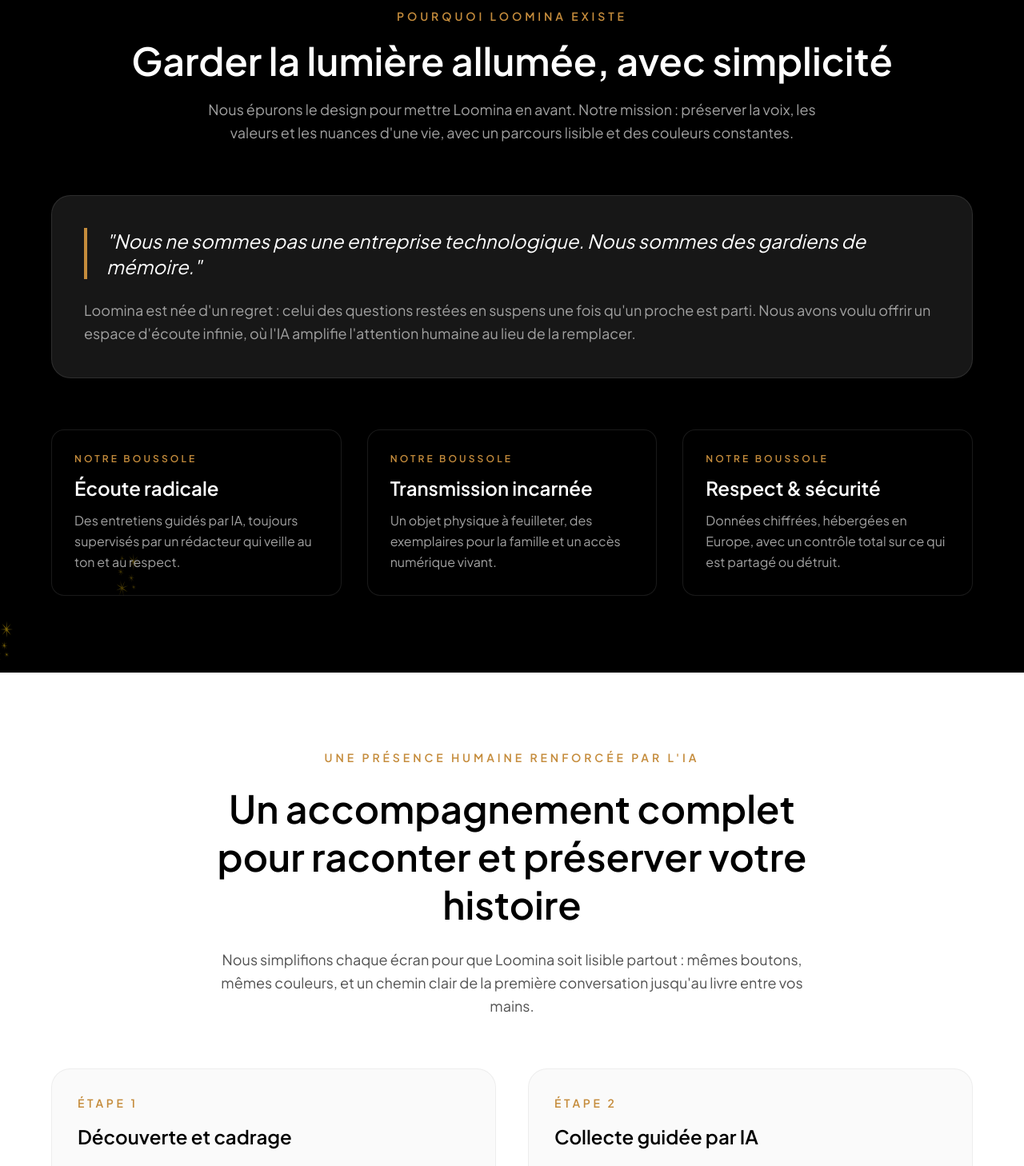
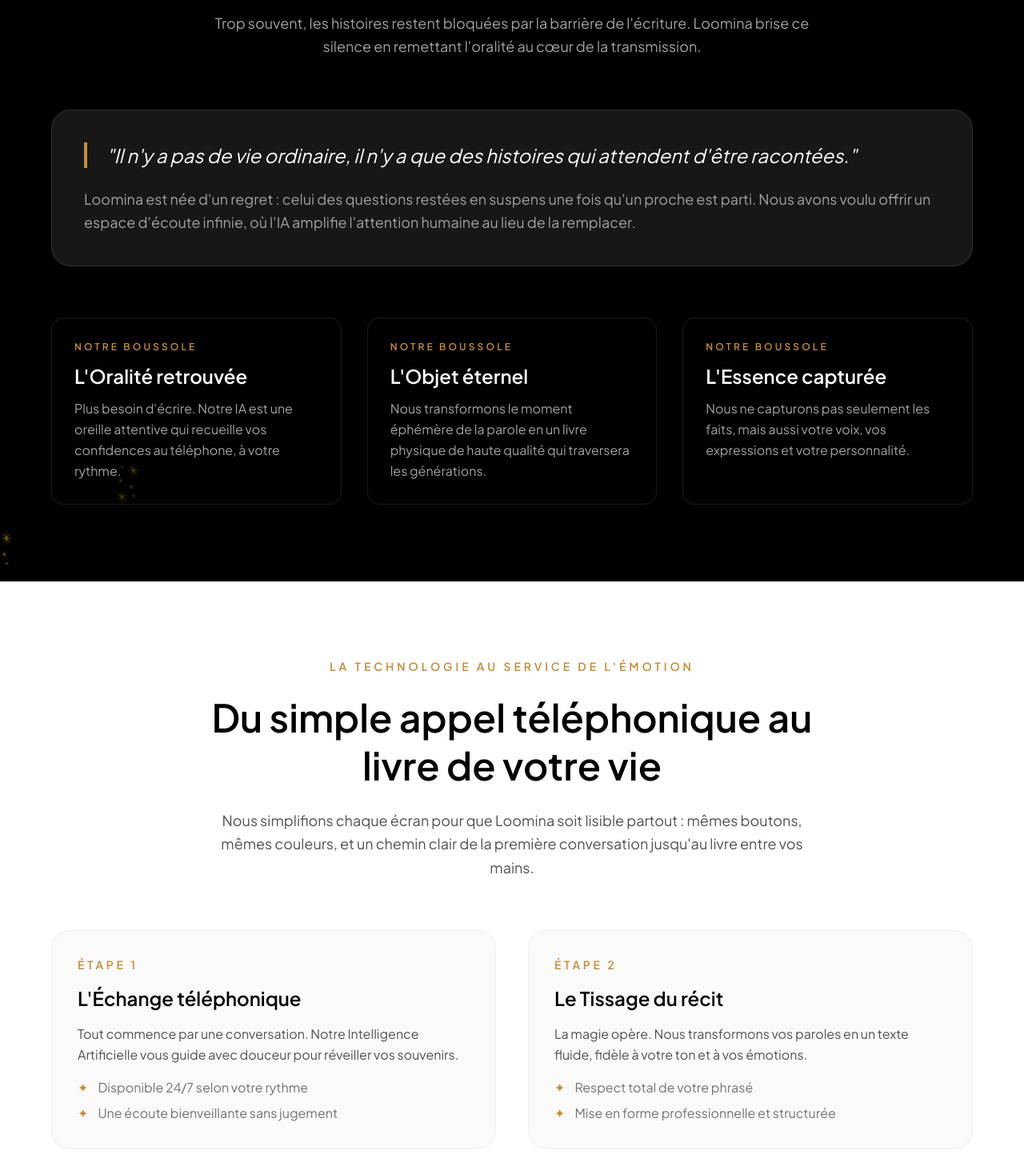
Before and after one commit to solalchetrit/loomina, a Next.js app: page / in a window 1280 px wide. Shown: the part 1232-2690 px from the top of the page at 80% size. Built offline with nearby package versions, Linux system fonts and the light colour scheme.

Commit message:
feat: implement manifesto emotional content

```diff
--- a/app/page.tsx
+++ b/app/page.tsx
@@ -1,19 +1,19 @@
 import Hero from "@/components/Hero";
 import StarDecoration from "@/components/ui/StarDecoration";
 
-// --- DATA FROM MISSION PAGE (for Mission Section) ---
+// --- SECTION MISSION ---
 const pillars = [
   {
-    title: "Écoute radicale",
-    description: "Des entretiens guidés par IA, toujours supervisés par un rédacteur qui veille au ton et au respect.",
+    title: "L'Oralité retrouvée",
+    description: "Plus besoin d'écrire. Notre IA est une oreille attentive qui recueille vos confidences au téléphone, à votre rythme.",
   },
   {
-    title: "Transmission incarnée",
-    description: "Un objet physique à feuilleter, des exemplaires pour la famille et un accès numérique vivant.",
+    title: "L'Objet éternel",
+    description: "Nous transformons le moment éphémère de la parole en un livre physique de haute qualité qui traversera les générations.",
   },
   {
-    title: "Respect & sécurité",
-    description: "Données chiffrées, hébergées en Europe, avec un contrôle total sur ce qui est partagé ou détruit.",
+    title: "L'Essence capturée",
+    description: "Nous ne capturons pas seulement les faits, mais aussi votre voix, vos expressions et votre personnalité.",
   },
 ];
 
@@ -32,42 +32,42 @@
   },
 ];
 
-// --- DATA FROM ACCOMPAGNEMENT PAGE (for Process Section) ---
+// --- SECTION PROCESS ---
 const steps = [
   {
     step: "Étape 1",
-    title: "Découverte et cadrage",
-    description: "Un premier rendez-vous pour cerner vos attentes et définir les voix à interviewer. Nous dessinons le fil rouge du récit.",
+    title: "L'Échange téléphonique",
+    description: "Tout commence par une conversation. Notre Intelligence Artificielle vous guide avec douceur pour réveiller vos souvenirs.",
     bullets: [
-      "Analyse des sujets sensibles et du ton à adopter",
-      "Plan d'entretien personnalisé et calendrier partagé",
+      "Disponible 24/7 selon votre rythme",
+      "Une écoute bienveillante sans jugement",
     ],
   },
   {
     step: "Étape 2",
-    title: "Collecte guidée par IA",
-    description: "Votre jumeau mémoriel écoute sans relâche et relance avec délicatesse. Chaque session est supervisée par un rédacteur.",
+    title: "Le Tissage du récit",
+    description: "La magie opère. Nous transformons vos paroles en un texte fluide, fidèle à votre ton et à vos émotions.",
     bullets: [
-      "Questions adaptatives en fonction de vos réponses",
-      "Transcription sécurisée et vérification humaine",
+      "Respect total de votre phrasé",
+      "Mise en forme professionnelle et structurée",
     ],
   },
   {
     step: "Étape 3",
-    title: "Écriture et mise en forme",
-    description: "Un auteur transforme les entretiens en un récit fluide. Nous ajustons les photos et la voix narrative avec vous.",
+    title: "L'Héritage physique",
+    description: "Vous recevez chez vous le livre de votre vie. Un objet tangible, prêt à être lu par vos enfants et petits-enfants.",
     bullets: [
-      "Mise en page artisanale et palette personnalisée",
-      "Validation itérative avant impression",
+      "Impression de haute qualité",
+      "Un trésor pour la mémoire familiale",
     ],
   },
   {
-    step: "Étape 4",
-    title: "Transmission vivante",
-    description: "Livre imprimé, jumeau mémoriel et contributions familiales possibles. Nous restons disponibles pour enrichir l'histoire.",
+    step: "Simplicité",
+    title: "Zéro contrainte",
+    description: "Oubliez les logiciels compliqués. Vous n'avez besoin que d'un téléphone. Nous nous occupons de tout le reste.",
     bullets: [
-      "Livraison suivie et service de réimpression à la demande",
-      "Accès privé pour les proches avec droits paramétrables",
+      "Aucune compétence technique requise",
+      "Un processus fluide de A à Z",
     ],
   },
 ];
@@ -110,21 +110,21 @@
   },
 ];
 
-// --- DATA FROM OFFRES PAGE (for Offers Section) ---
+// --- SECTION OFFRE ---
 const offer = {
-  title: "Lumina, livre & numérique",
-  badge: "Offre unique",
-  price: "222 €",
-  originalPrice: "279 €",
+  title: "L'Héritage Loomina",
+  badge: "Formule unique",
+  price: "239 €",
+  originalPrice: "",
   description:
-    "Une formule claire : interviews guidés, réécriture avec votre voix, maquette artisanale et diffusion numérique sécurisée.",
+    "La transmission ne doit pas être un luxe. Un tarif unique qui englobe l'intégralité de l'expérience, de la première parole à la dernière page.",
   highlights: [
-    "5 exemplaires imprimés inclus (papier premium)",
-    "Co-écriture et relectures illimitées avec l'équipe Loomina",
-    "Mise en page lumineuse avec vos photos retouchées",
-    "Version numérique protégée et prête à partager",
+    "Heures d'échanges téléphoniques illimitées",
+    "Travail complet d'écriture et de mise en forme",
+    "Fabrication et livraison de votre livre physique",
+    "L'investissement unique pour une trace indélébile",
   ],
-  cta: "Préparer mon livre Lumina",
+  cta: "Commander mon livre maintenant",
 };
 
 const buildOfferMailto = (title: string) => {
@@ -144,7 +144,7 @@
     <div className="min-h-screen w-full flex flex-col items-center bg-white text-black">
       <Hero />
 
-      {/* --- SECTION 2: MISSION (NOIR) --- replacing "Promesse" */}
+      {/* --- SECTION 2: MISSION (NOIR) --- */}
       <div id="mission" className="w-full">
         <section className="relative w-full bg-black px-6 py-24 text-white overflow-hidden">
           <StarDecoration position="top-right" className="opacity-60" />
@@ -152,16 +152,16 @@
 
           <div className="relative mx-auto flex max-w-6xl flex-col gap-16 z-10">
             <header className="space-y-4 text-center">
-              <p className="text-sm uppercase tracking-[0.28em] text-[var(--loomina-amber-strong)] font-semibold">Pourquoi Loomina existe</p>
-              <h2 className="text-4xl md:text-5xl font-semibold leading-tight">Garder la lumière allumée, avec simplicité</h2>
+              <p className="text-sm uppercase tracking-[0.28em] text-[var(--loomina-amber-strong)] font-semibold">Notre Conviction</p>
+              <h2 className="text-4xl md:text-5xl font-semibold leading-tight">Les souvenirs ne devraient jamais s'effacer.</h2>
               <p className="text-lg text-neutral-400 leading-relaxed max-w-3xl mx-auto">
-                Nous épurons le design pour mettre Loomina en avant. Notre mission : préserver la voix, les valeurs et les nuances d'une vie, avec un parcours lisible et des couleurs constantes.
+                Trop souvent, les histoires restent bloquées par la barrière de l'écriture. Loomina brise ce silence en remettant l'oralité au cœur de la transmission.
               </p>
             </header>
 
             <section className="rounded-3xl border border-white/10 bg-neutral-900 p-8 md:p-10 space-y-6">
               <blockquote className="border-l-4 border-[var(--loomina-amber-strong)] pl-6 italic text-2xl text-white">
-                "Nous ne sommes pas une entreprise technologique. Nous sommes des gardiens de mémoire."
+                "Il n'y a pas de vie ordinaire, il n'y a que des histoires qui attendent d'être racontées."
               </blockquote>
               <p className="text-neutral-400 leading-relaxed text-lg">
                 Loomina est née d'un regret : celui des questions restées en suspens une fois qu'un proche est parti. Nous avons voulu offrir un espace d'écoute infinie, où l'IA amplifie l'attention humaine au lieu de la remplacer.
@@ -186,8 +186,8 @@
         <section className="w-full bg-white px-6 py-24 text-black">
           <div className="mx-auto max-w-6xl space-y-16">
             <header className="text-center space-y-6 max-w-3xl mx-auto">
-              <p className="text-sm uppercase tracking-[0.28em] text-[var(--loomina-amber-strong)] font-semibold">Une présence humaine renforcée par l'IA</p>
-              <h2 className="text-4xl md:text-5xl font-semibold leading-tight">Un accompagnement complet pour raconter et préserver votre histoire</h2>
+              <p className="text-sm uppercase tracking-[0.28em] text-[var(--loomina-amber-strong)] font-semibold">La technologie au service de l'émotion</p>
+              <h2 className="text-4xl md:text-5xl font-semibold leading-tight">Du simple appel téléphonique au livre de votre vie</h2>
               <p className="text-lg text-neutral-600 leading-relaxed">
                 Nous simplifions chaque écran pour que Loomina soit lisible partout : mêmes boutons, mêmes couleurs, et un chemin clair de la première conversation jusqu'au livre entre vos mains.
               </p>
@@ -230,7 +230,7 @@
               <p className="text-[11px] uppercase tracking-[0.28em] text-[var(--loomina-amber-strong)] font-semibold">
                 On s'occupe des détails
               </p>
-              <h2 className="text-3xl md:text-4xl font-semibold leading-tight">Plus de soin éditorial, moins de gestion pour vous</h2>
+              <h2 className="text-3xl md:text-4xl font-semibold leading-tight">Nous gérons la technique, vous racontez l'histoire.</h2>
               <p className="text-neutral-400 max-w-3xl mx-auto leading-relaxed text-lg">
                 Nous orchestrons les rendez-vous, la mise en page et la livraison pour que vous profitiez surtout du plaisir de raconter.
               </p>
@@ -292,9 +292,9 @@
           <div className="grid grid-cols-1 gap-12 lg:grid-cols-[1.05fr,0.95fr] items-center border-t border-white/10 pt-16">
             <div className="space-y-5">
               <p className="text-[11px] uppercase tracking-[0.28em] text-[var(--loomina-amber-strong)] font-semibold">Exemple audio</p>
-              <h3 className="text-3xl md:text-4xl font-semibold leading-tight">La voix reste intacte et lisible</h3>
+              <h3 className="text-3xl md:text-4xl font-semibold leading-tight">Écoutez la différence</h3>
               <p className="text-neutral-400 leading-relaxed max-w-xl text-lg">
-                Un extrait brut pour entendre notre manière de guider les entretiens : rythme calme, silences respectés et montage léger.
+                Découvrez comment nous passons de la voix brute au récit écrit, en gardant toute l'émotion.
               </p>
             </div>
 
@@ -318,9 +318,9 @@
               <p className="text-xs md:text-sm uppercase tracking-[0.3em] text-[var(--loomina-amber-strong)] font-semibold">
                 Offre unique Loomina
               </p>
-              <h2 className="text-4xl md:text-5xl font-semibold leading-tight">Lumina : un seul parcours, tout compris</h2>
+              <h2 className="text-4xl md:text-5xl font-semibold leading-tight">Une approche simple et transparente</h2>
               <p className="text-lg leading-relaxed text-neutral-600">
-                Nous avons simplifié l'expérience : une seule offre, la même exigence éditoriale et une livraison qui inclut le livre imprimé et sa version numérique protégée.
+                Pas de coûts cachés. Un seul paiement pour un héritage qui traversera les générations.
               </p>
             </header>
 
--- a/components/Header.tsx
+++ b/components/Header.tsx
@@ -6,9 +6,10 @@
 import MagicButton from "./ui/MagicButton";
 
 const NAV_LINKS = [
-  { href: "#mission", label: "Mission" },
-  { href: "#process", label: "Accompagnement" },
-  { href: "#offres", label: "Offres" },
+  { href: "#mission", label: "Notre Mission" },
+  { href: "#process", label: "Le Parcours" },
+  { href: "#audio-details", label: "L'Expérience" },
+  { href: "#offres", label: "Offre" },
 ];
 
 export default function Header() {
```
Also changed, not shown: components/Hero.tsx (+6 -6 lines).
